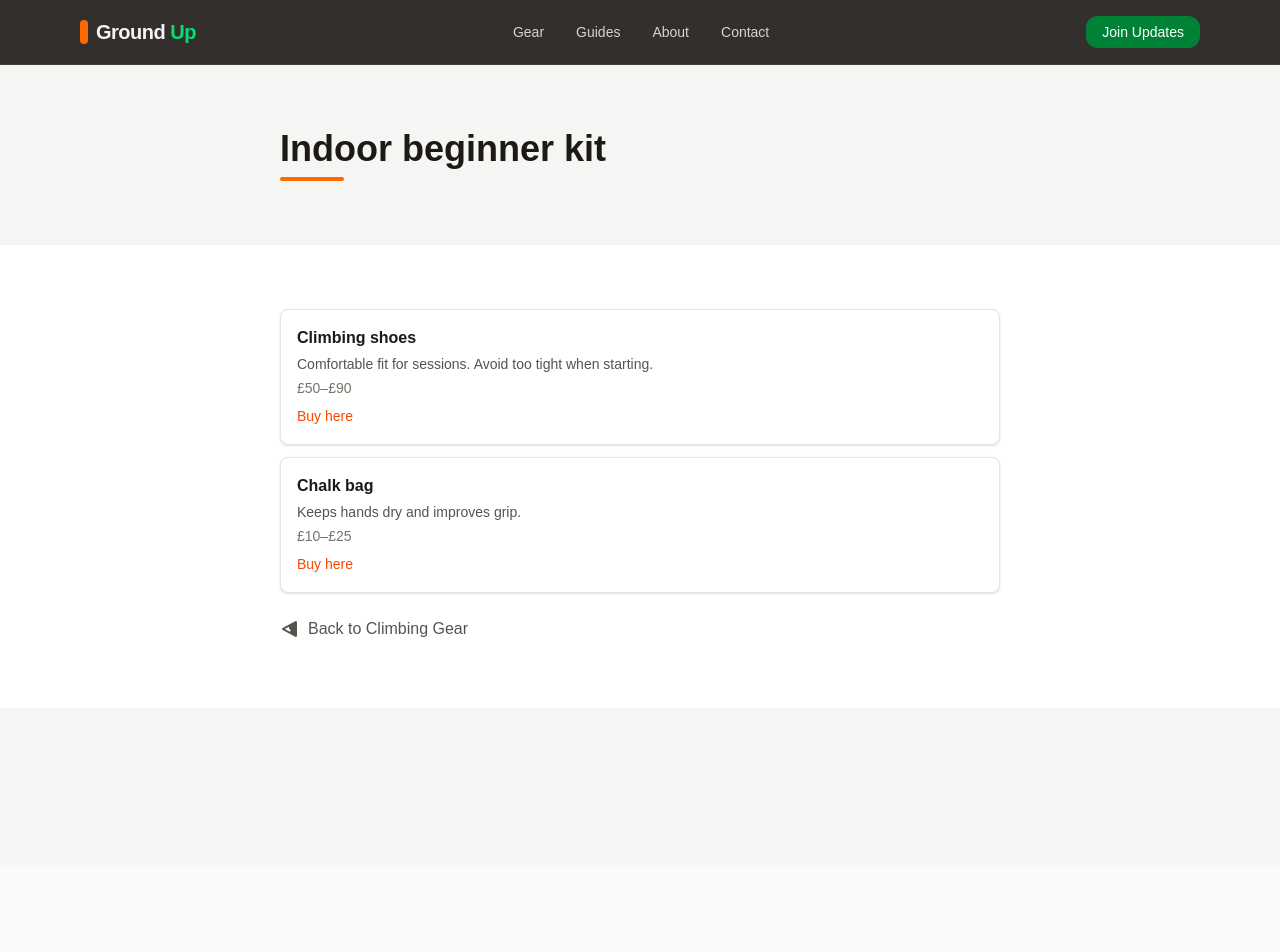
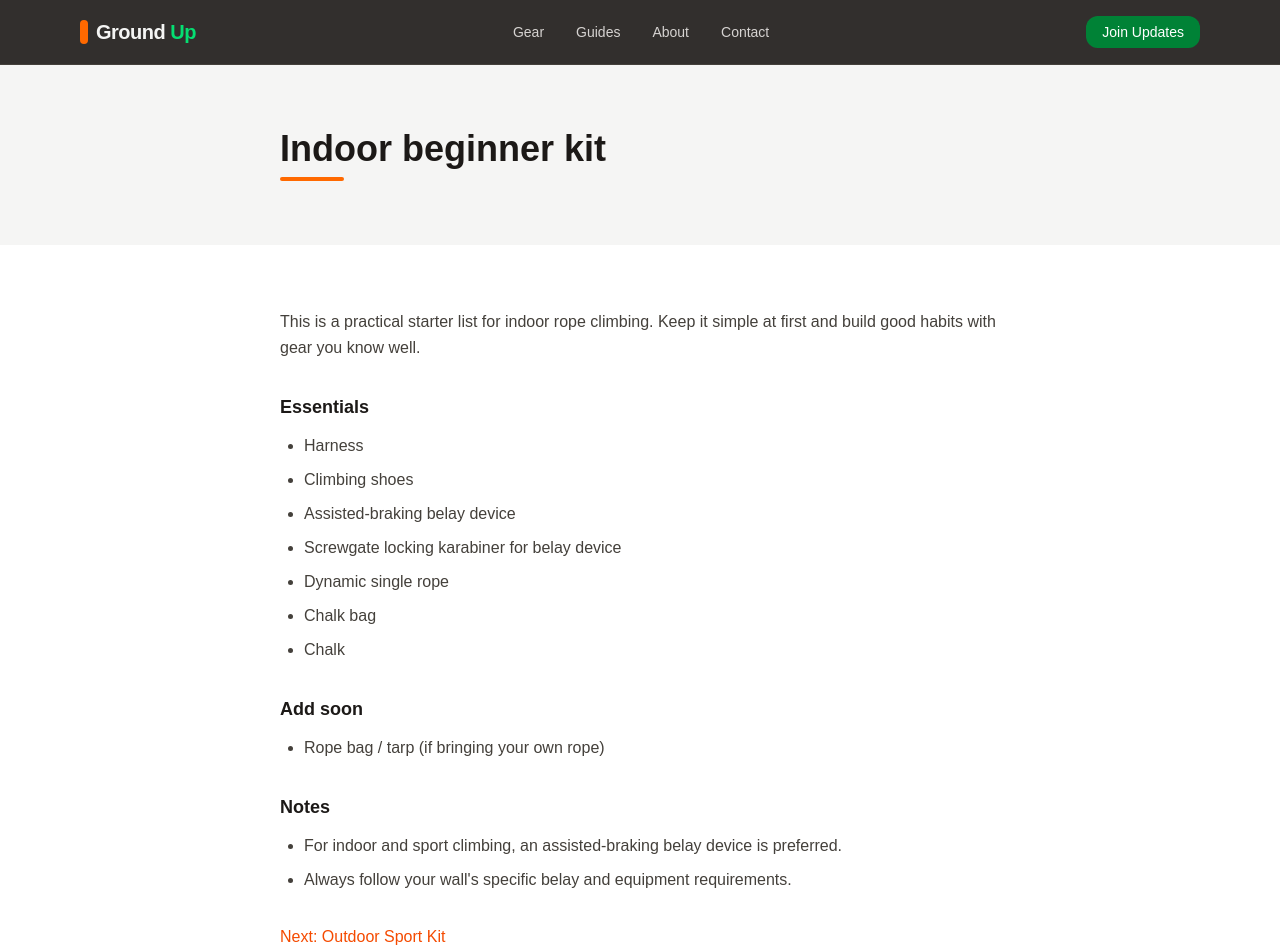
Before and after one commit to beta86/climbing-platform, a Next.js app: page /gear/indoor in a window 1280 px wide. Shown: the top 952 px of the page. Before the commit the page ends 865 px from the top, so only its background shows below. Built offline with nearby package versions, Linux system fonts and the light colour scheme.

Commit message:
Add gear pages and content

```diff
--- a/app/gear/[discipline]/page.tsx
+++ b/app/gear/[discipline]/page.tsx
@@ -1,7 +1,7 @@
 import type { Metadata } from "next";
+import Link from "next/link";
 import { notFound } from "next/navigation";
 import BackNavLink from "@/components/BackNavLink";
-import KitList from "@/components/KitList";
 import PageLayout from "@/components/PageLayout";
 import PageSection from "@/components/PageSection";
 import { disciplineLabel, kits } from "@/data/kits";
@@ -14,6 +14,87 @@ function isValidDiscipline(s: string): s is Discipline {
 
 type Props = {
   params: Promise<{ discipline: string }>;
+};
+
+type GearPageContent = {
+  intro: string;
+  buildsOn?: string;
+  progressionException?: {
+    title: string;
+    body: string;
+  };
+  essentials: string[];
+  addSoon?: string[];
+  niceToHave?: string[];
+  notes: string[];
+  next?: { href: string; label: string };
+};
+
+const gearContent: Record<Discipline, GearPageContent> = {
+  indoor: {
+    intro:
+      "This is a practical starter list for indoor rope climbing. Keep it simple at first and build good habits with gear you know well.",
+    essentials: [
+      "Harness",
+      "Climbing shoes",
+      "Assisted-braking belay device",
+      "Screwgate locking karabiner for belay device",
+      "Dynamic single rope",
+      "Chalk bag",
+      "Chalk",
+    ],
+    addSoon: ["Rope bag / tarp (if bringing your own rope)"],
+    notes: [
+      "For indoor and sport climbing, an assisted-braking belay device is preferred.",
+      "Always follow your wall's specific belay and equipment requirements.",
+    ],
+    next: { href: "/gear/sport", label: "Next: Outdoor Sport Kit" },
+  },
+  sport: {
+    intro:
+      "This list is for your first outdoor sport days. It builds on your indoor kit and adds the core items needed for climbing on real rock.",
+    buildsOn: "Includes your Indoor Kit, plus:",
+    essentials: [
+      "Quickdraws",
+      "Extra screwgate locking karabiners",
+      "Sling or personal lanyard",
+      "Helmet",
+      "Rope bag / tarp",
+    ],
+    addSoon: ["Guidebook or topo app access"],
+    notes: [
+      "Outdoor systems add more judgement and responsibility than gym climbing.",
+      "Build your rack around the routes and crags you actually plan to climb.",
+    ],
+    next: { href: "/gear/trad", label: "Next: Trad Kit" },
+  },
+  trad: {
+    intro:
+      "Trad climbing adds removable protection and more complex systems. This list covers the core additions beyond indoor and sport climbing.",
+    buildsOn: "Includes your Indoor + Outdoor Sport Kit, plus:",
+    progressionException: {
+      title: "Trad rope setup note (UK)",
+      body: "Many UK trad routes are climbed on half ropes (a pair) rather than a single rope. If you use half ropes, your belay, abseil, and rope management setup should match that system.",
+    },
+    essentials: [
+      "Nut set",
+      "Hexes",
+      "Cams",
+      "Prusik loops",
+      "Alpine draws",
+      "Nut key",
+      "Additional karabiners (mix of wiregates and lockers)",
+    ],
+    addSoon: [
+      "Extra slings (for anchors and extensions)",
+      "Extra locking karabiners for belays/anchors",
+    ],
+    niceToHave: ["Second nut key", "Spare prusik cord"],
+    notes: [
+      "In this progression, anchor material is built around slings and rope.",
+      "Trad progression depends on judgement and systems as much as hardware choice.",
+    ],
+  },
 };
 
 export async function generateMetadata({ params }: Props): Promise<Metadata> {
@@ -39,11 +120,87 @@ export default async function GearDisciplinePage({ params }: Props) {
   }
 
   const title = `${disciplineLabel[discipline]} beginner kit`;
+  const content = gearContent[discipline];
 
   return (
     <PageLayout title={title}>
       <PageSection bg="white">
-        <KitList type={discipline} showHeading={false} />
+        <div className="space-y-8">
+          <p className="text-stone-700 leading-relaxed">{content.intro}</p>
+
+          {content.buildsOn && (
+            <p className="rounded-lg border border-green-200 bg-green-50 px-4 py-3 text-sm font-semibold uppercase tracking-wider text-green-800 shadow-sm">
+              {content.buildsOn}
+            </p>
+          )}
+
+          {content.progressionException && (
+            <section className="rounded-lg border border-orange-200 bg-orange-50 px-4 py-3 shadow-sm">
+              <h2 className="text-sm font-semibold uppercase tracking-wider text-orange-800">
+                {content.progressionException.title}
+              </h2>
+              <p className="mt-2 text-sm font-medium leading-relaxed text-green-900">
+                {content.progressionException.body}
+              </p>
+            </section>
+          )}
+
+          <section>
+            <h2 className="text-lg font-semibold text-stone-900">
+              Essentials
+            </h2>
+            <ul className="mt-3 space-y-2 list-disc pl-6 text-stone-700 leading-relaxed">
+              {content.essentials.map((item) => (
+                <li key={item}>{item}</li>
+              ))}
+            </ul>
+          </section>
+
+          {content.addSoon && (
+            <section>
+              <h2 className="text-lg font-semibold text-stone-900">Add soon</h2>
+              <ul className="mt-3 space-y-2 list-disc pl-6 text-stone-700 leading-relaxed">
+                {content.addSoon.map((item) => (
+                  <li key={item}>{item}</li>
+                ))}
+              </ul>
+            </section>
+          )}
+
+          {content.niceToHave && (
+            <section>
+              <h2 className="text-lg font-semibold text-stone-900">
+                Nice to have
+              </h2>
+              <ul className="mt-3 space-y-2 list-disc pl-6 text-stone-700 leading-relaxed">
+                {content.niceToHave.map((item) => (
+                  <li key={item}>{item}</li>
+                ))}
+              </ul>
+            </section>
+          )}
+
+          <section>
+            <h2 className="text-lg font-semibold text-stone-900">Notes</h2>
+            <ul className="mt-3 space-y-2 list-disc pl-6 text-stone-700 leading-relaxed">
+              {content.notes.map((item) => (
+                <li key={item}>{item}</li>
+              ))}
+            </ul>
+          </section>
+
+          {content.next && (
+            <div className="flex flex-wrap items-center gap-x-6 gap-y-2">
+              <Link
+                href={content.next.href}
+                className="text-orange-600 font-medium hover:text-orange-500 transition-colors duration-150"
+              >
+                {content.next.label}
+              </Link>
+            </div>
+          )}
+        </div>
+
         <BackNavLink href="/gear">Back to Climbing Gear</BackNavLink>
       </PageSection>
     </PageLayout>
--- a/app/gear/page.tsx
+++ b/app/gear/page.tsx
@@ -1,4 +1,5 @@
 import type { Metadata } from "next";
+import BackNavLink from "@/components/BackNavLink";
 import LinkCard from "@/components/LinkCard";
 import PageLayout from "@/components/PageLayout";
 import PageSection from "@/components/PageSection";
@@ -19,8 +20,8 @@ export default function GearPage() {
     <PageLayout title="Climbing gear">
       <PageSection bg="white">
         <p className="text-stone-700 leading-relaxed mb-8">
-          Here you can find a list of gear that you ideally want to start each
-          discipline.
+          Use these starter kit lists to build your gear progressively from
+          indoor climbing through outdoor sport and trad.
         </p>
         <ul className="flex flex-col gap-4">
           {disciplines.map((type) => (
@@ -32,6 +33,7 @@ export default function GearPage() {
             </li>
           ))}
         </ul>
+        <BackNavLink href="/">Back to Home</BackNavLink>
       </PageSection>
     </PageLayout>
   );
--- a/app/guides/page.tsx
+++ b/app/guides/page.tsx
@@ -1,4 +1,5 @@
 import type { Metadata } from "next";
+import BackNavLink from "@/components/BackNavLink";
 import LinkCard from "@/components/LinkCard";
 import PageLayout from "@/components/PageLayout";
 import PageSection from "@/components/PageSection";
@@ -61,6 +62,7 @@ export default function GuidesPage() {
             description="Gear placement, systems thinking, and judgement under pressure. Building toward trad when you're ready."
           />
         </div>
+        <BackNavLink href="/">Back to Home</BackNavLink>
       </PageSection>
     </PageLayout>
   );
```
